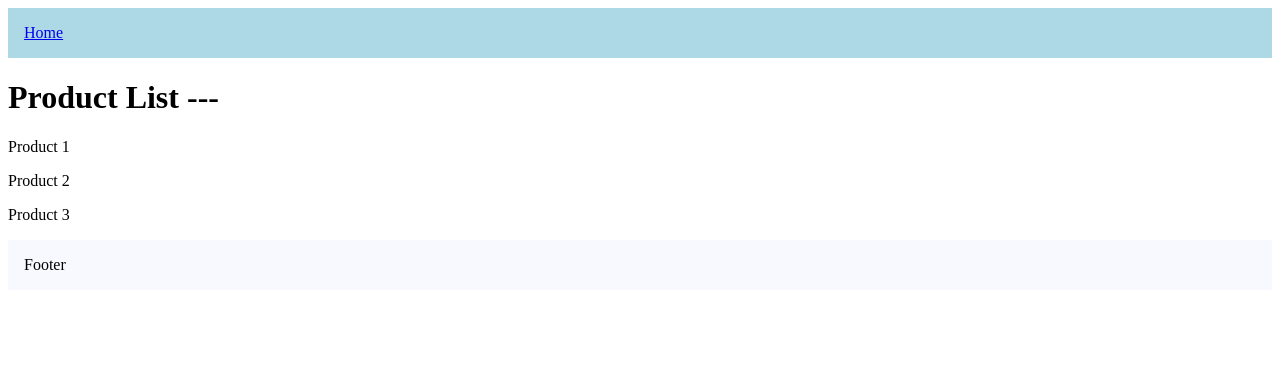
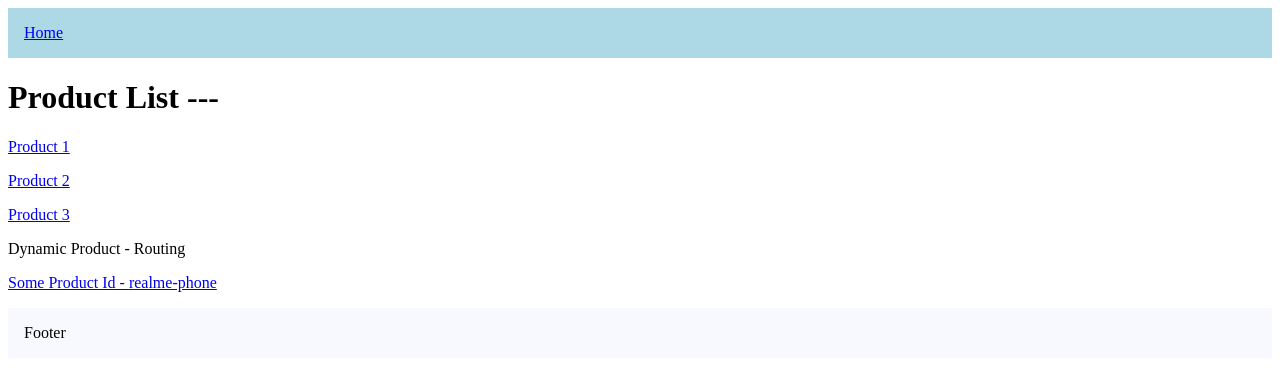
Before and after one commit to num-js/Learning-Next.js-with-TS, a Next.js app: page /products in a window 1280 px wide. Shown: the top 376 px of the page. Built offline with nearby package versions, Linux system fonts and the light colour scheme.

Commit message:
dynamic route navigation

```diff
--- a/src/app/products/page.tsx
+++ b/src/app/products/page.tsx
@@ -1,10 +1,19 @@
+import Link from "next/link";
+
 export default function ProductList() {
+
+  const someProductId = "realme-phone";
+
   return (
     <>
-        <h1>Product List --- </h1>
-        <p>Product 1</p>
-        <p>Product 2</p>
-        <p>Product 3</p>
+      <h1>Product List --- </h1>
+      <p><Link href="products/1">Product 1</Link></p>
+      <p><Link href="products/2">Product 2</Link></p>
+      <p><Link href="products/3" replace>Product 3</Link></p>
+      {/* replace - prop to Link component, replaces browser history */}
+
+      <p>Dynamic Product - Routing</p>
+      <p><Link href={`products/${someProductId}`}>Some Product Id - {someProductId}</Link></p>
     </>
   )
 }
```
